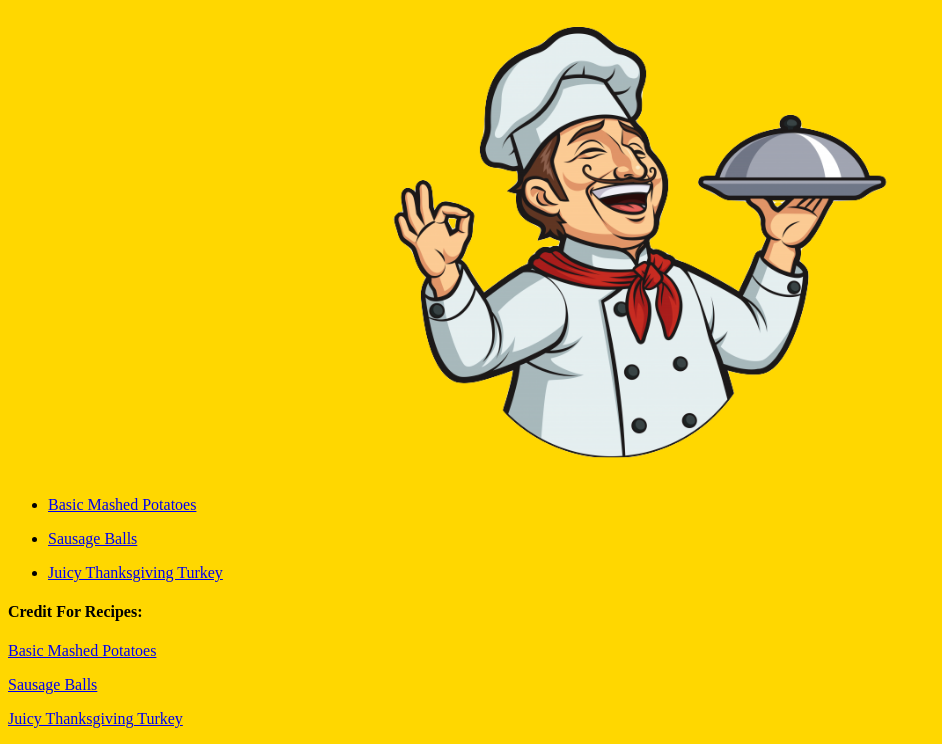
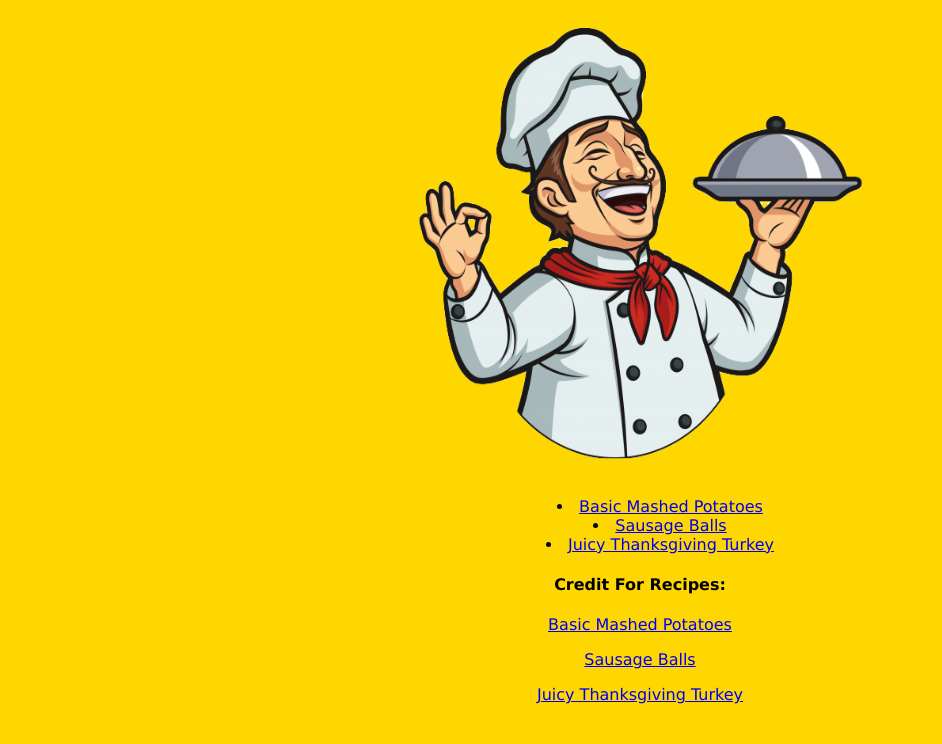
Before and after one commit to ssimkani/odin-recipes, a plain HTML site: page index.html in a window 1280 px wide. Shown: the part 75-819 px from the top of the page, without its empty margins (0-942 px from the left). Drawn offline with Linux system fonts and the light colour scheme.

Commit message:
Centered all text elements

```diff
--- a/index.html
+++ b/index.html
@@ -6,15 +6,15 @@
     <link rel="stylesheet" href="style.css">
 </head>
 <body>
-   <h1>Thanksgiving Recipes</h1>
+   <h1 class="center-text">Thanksgiving Recipes</h1>
 <img src="img/chef.png" alt="chef with mustache" height="475" width="475">
-<ul>
-    <p><li><a href="recipes/mashedpotatoes.html">Basic Mashed Potatoes</a></li></p>
-    <p><li><a href="recipes/suasageballs.html">Sausage Balls</a></li></p>
-    <p><li><a href="recipes/turkey.html">Juicy Thanksgiving Turkey</a></li></p>
+<ul class="center">
+    <li><a href="recipes/mashedpotatoes.html">Basic Mashed Potatoes</a></li>
+    <li><a href="recipes/suasageballs.html">Sausage Balls</a></li>
+    <li><a href="recipes/turkey.html">Juicy Thanksgiving Turkey</a></li>
 </ul>
 
-    <h4>Credit For Recipes:</h4>
+    <h4 class="center-text">Credit For Recipes:</h4>
         <p><a href="https://www.allrecipes.com/recipe/24771/basic-mashed-potatoes/" target="_blank" rel="noopener noreferrer">Basic Mashed Potatoes</a></p>
         <p><a href="https://www.allrecipes.com/recipe/21649/sausage-balls/" target="_blank" rel="noopener noreferrer">Sausage Balls</a></p>
         <p><a href="https://www.allrecipes.com/recipe/166160/juicy-thanksgiving-turkey/" target="_blank" rel="noopener noreferrer">Juicy Thanksgiving Turkey</a></p>
--- a/style.css
+++ b/style.css
@@ -1,13 +1,21 @@
 body {
     background-color: gold;
-
+    font-family: Verdana, Geneva, Tahoma, sans-serif;
 }
 
+.center-text, .center {
+    text-align: center;
+}
 
+.center {
+    list-style-position: inside;
+}
+p {
+    text-align: center;
+}
 
 img {
     display: block;
     margin-left: auto;
     margin-right: auto;
-    width: auto;
 }
```
